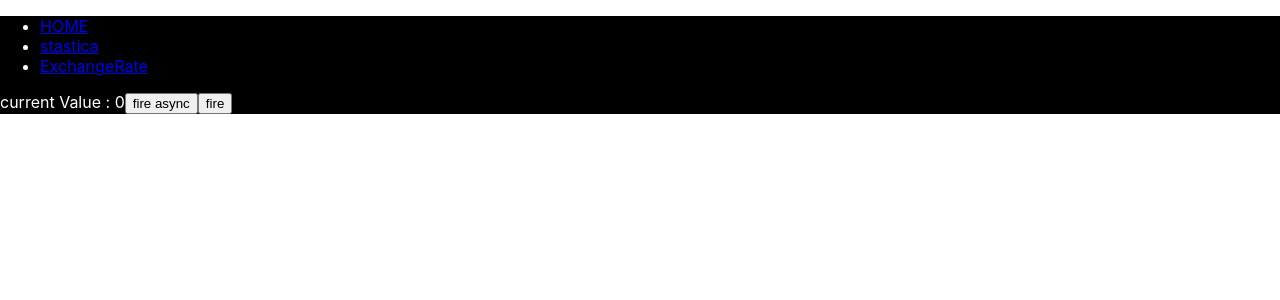
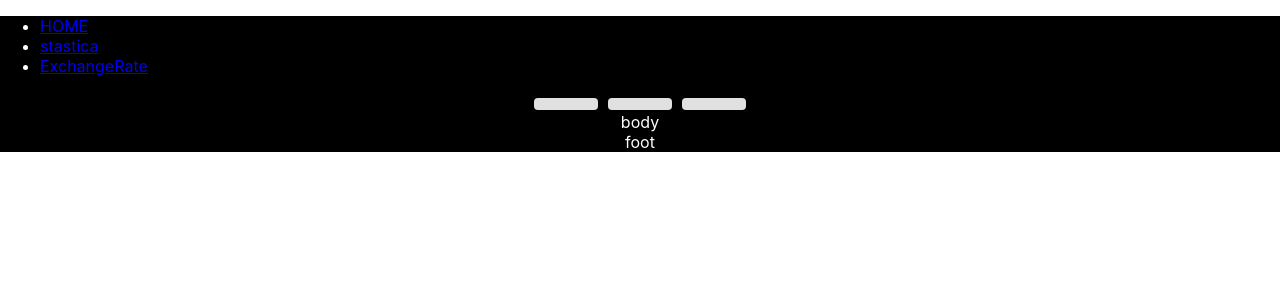
Before and after one commit to LOGANLEEE/dummy1, a React (Create React App) app: page / in a window 1280 px wide. Shown: the top 300 px of the page. Built offline with nearby package versions, Linux system fonts and the light colour scheme.

Commit message:
add Home Container

```diff
--- a/src/container/Home/index.js
+++ b/src/container/Home/index.js
@@ -1,21 +1,47 @@
 import React from 'react';
 import { useSelector, useDispatch } from 'react-redux';
 
+import { Grid } from '@material-ui/core';
+import PropTypes from 'prop-types';
+import Navigation from 'components/Navigation';
+import styled from 'styled-components';
+
 import { incrementAsync, selectHomeTest, MAIN_TEST } from './Slice';
 
-const Home = (props) => {
+const Home = ({ menus }) => {
 	const mainTest = useSelector(selectHomeTest);
 	const dispatch = useDispatch();
 
 	return (
-		<div>
-			<span>current Value : {mainTest}</span>
-			<button onClick={() => dispatch(incrementAsync(3))}>
-				fire async
-			</button>
-			<button onClick={() => dispatch(MAIN_TEST())}>fire</button>
-		</div>
+		<Wrapper>
+			<Grid
+				container
+				direction='column'
+				justify='center'
+				alignItems='center'
+			>
+				<Grid
+					className='header'
+					container
+					direction='row'
+					justify='center'
+					alignItems='center'
+				>
+					<Navigation menus={menus} />
+					<Navigation menus={menus} />
+					<Navigation menus={menus} />
+				</Grid>
+				<div className='body'>body</div>
+				<div className='foot'>foot</div>
+			</Grid>
+		</Wrapper>
 	);
 };
 
+const Wrapper = styled.div``;
+
+Home.propTypes = {};
+
+Home.defaultProps = {};
+
 export default Home;
```
